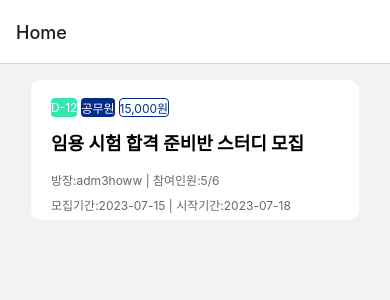
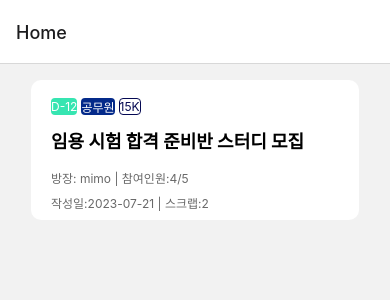
Before and after one commit to SWM-TheDreaming/SUITE_FRONT, a React Native app in the folder SUITE/: screen /Details in a window 390 px wide. Shown: the top 300 px of the page. Built offline with nearby package versions, Linux system fonts and the light colour scheme; what react-native-responsive-dimensions would draw is missing.

Commit message:
style : design update

```diff
--- a/SUITE/src/components/containers/studyInfoCard.container.tsx
+++ b/SUITE/src/components/containers/studyInfoCard.container.tsx
@@ -4,7 +4,7 @@ import StudyInfoCardUI from '../presents/studyInfoCard.present';
 
 
 const StudyInfoCard = () => {
-  return <StudyInfoCardUI title={'스터디'} studyDeadLine={new Date('2023-06-13')} recruitmentDeadLine={new Date('2023-06-13')} category={''} depositAmount={10000} recruitmentLimit={5} presentRecruitment={4} />
+  return <StudyInfoCardUI title={'스터디'} studyDeadLine={new Date('2023-06-13')} recruitmentDeadLine={new Date('2023-06-13')} category={''} depositAmount={10000} recruitmentLimit={5} presentRecruitment={4} writeDate={new Date('2023-06-13')} scrab={2} />
 };
 
 export default StudyInfoCard;
--- a/SUITE/src/components/presents/studyInfoCard.present.tsx
+++ b/SUITE/src/components/presents/studyInfoCard.present.tsx
@@ -9,6 +9,8 @@ export interface StudyInfoCardProps {
   depositAmount: number; //보증금액
   recruitmentLimit: number; //모집 정원
   presentRecruitment: number; //현재 인원
+  writeDate : Date;
+  scrab : number
 }
 
 const StudyInfoCardUI = (props: StudyInfoCardProps) => {
@@ -23,12 +25,12 @@ const StudyInfoCardUI = (props: StudyInfoCardProps) => {
           <Text style = {mainPageStyleSheet.mainPageSmallBoxtext}>공무원</Text>
         </View>
         <View style = {mainPageStyleSheet.depositamountbox}>
-          <Text style = {mainPageStyleSheet.depositamounttext}>15,000원</Text>
+          <Text style = {mainPageStyleSheet.depositamounttext}>15K</Text>
         </View>
       </View>
       <Text style = {mainPageStyleSheet.titletext}>임용 시험 합격 준비반 스터디 모집</Text>
-      <Text style = {mainPageStyleSheet.detailtext}>방장:adm3howw | 참여인원:5/6</Text>
-      <Text style = {mainPageStyleSheet.detailtext}>모집기간:2023-07-15 | 시작기간:2023-07-18</Text>
+      <Text style = {mainPageStyleSheet.detailtext}>방장: mimo | 참여인원:{props.presentRecruitment}/{props.recruitmentLimit}</Text>
+      <Text style = {mainPageStyleSheet.detailtext}>작성일:2023-07-21 | 스크랩:{props.scrab}</Text>
     </View>
   </TouchableOpacity>
   );
--- a/SUITE/src/style/style.js
+++ b/SUITE/src/style/style.js
@@ -48,7 +48,7 @@ const mainPageStyleSheet = StyleSheet.create({
         color : "white",
     },
     categorybox:{   //categorybox
-        width : widthPercentage(37),
+        width : widthPercentage(44),
         height : heightPercentage(20),
         backgroundColor : "#042A8A",
         borderRadius :4,
@@ -57,19 +57,19 @@ const mainPageStyleSheet = StyleSheet.create({
         marginRight: 4 //옆 컴포넌트와의 거리 조절
     },
     depositamountbox:{  //depositamountbox
-        width : widthPercentage(59),
+        width : widthPercentage(32),
         height : heightPercentage(20),
         backgroundColor : "#FFFFFF",
         borderRadius :4,
         borderWidth : 1,
-        borderColor : "#042A8A",
+        borderColor : "#050953",
         alignItems : 'center',
         justifyContent : 'center',
         marginRight: 4 //옆 컴포넌트와의 거리 조절
     },
     depositamounttext:{
         fontSize : 12,
-        color : "#042A8A"
+        color : "#050953"
     },
     titletext:{
         fontSize : 18,
```
Also changed, not shown: 1 other file (tests, documents, lock files or other folders).
